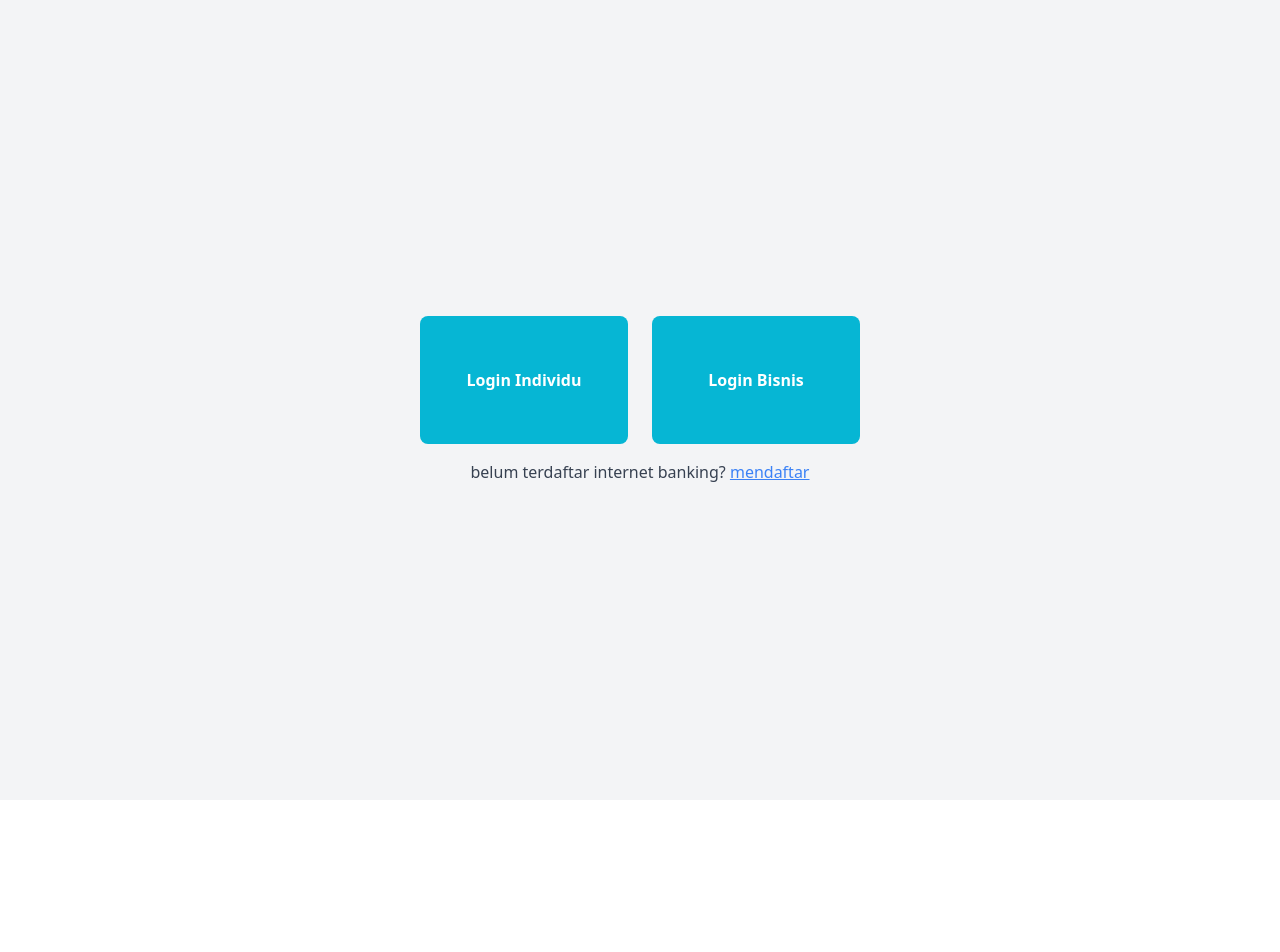
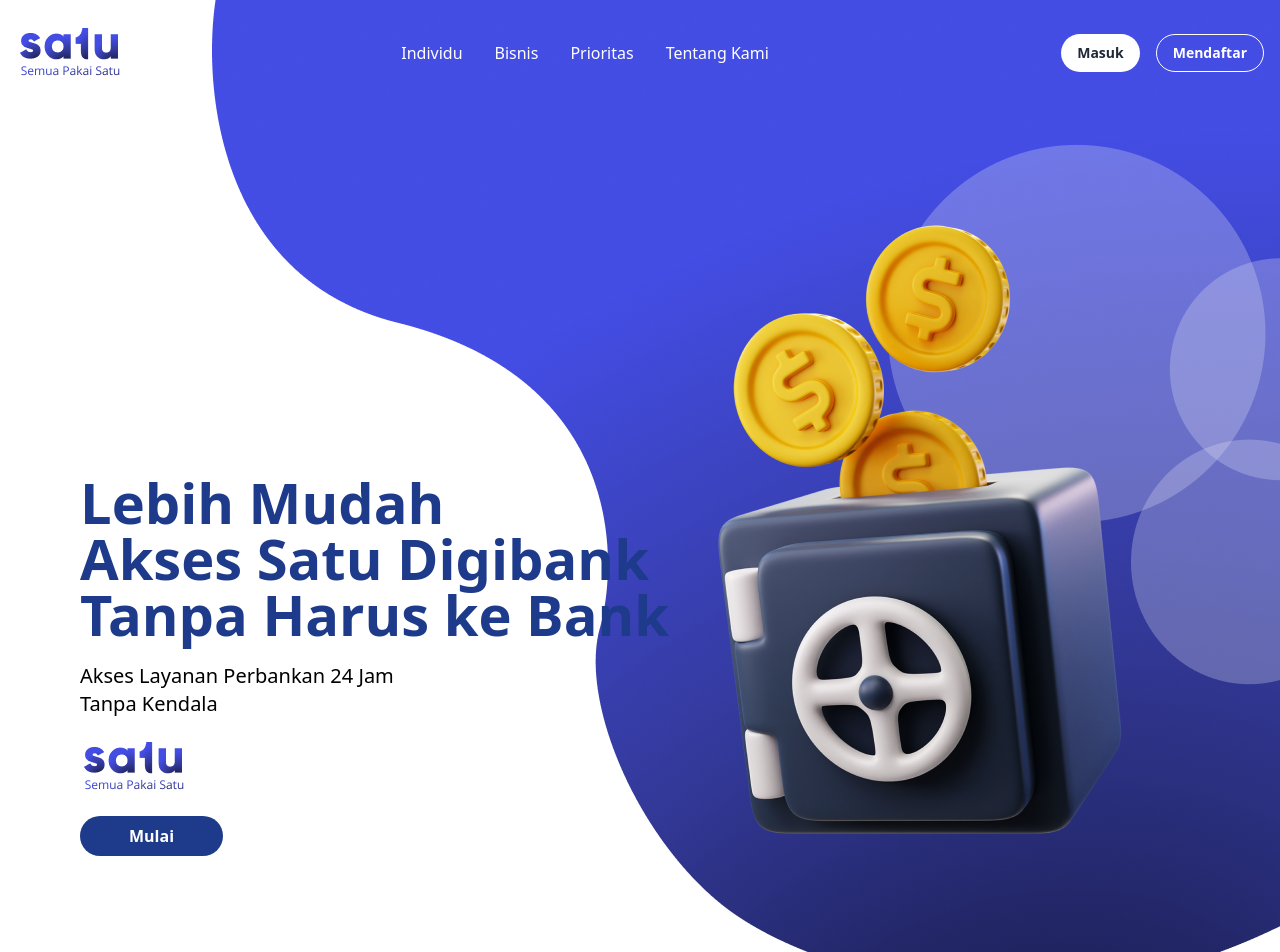
Before and after one commit to synrgy-satu/fsw-fe, a React (Vite) app: page / in a window 1280 px wide. Shown: the top 952 px of the page. Before the commit the page ends 800 px from the top, so only its background shows below. Built offline with nearby package versions, Linux system fonts and the light colour scheme.

Commit message:
feat - add landing page first section

```diff
--- a/src/pages/Onboarding.jsx
+++ b/src/pages/Onboarding.jsx
@@ -1,9 +1,33 @@
 import React from "react";
 import { Link } from "react-router-dom";
+import Navbar from "../components/home/Navbar";
+import imgHeader from "../assets/images/imgHeader.png";
+import logo from "../assets/images/logoTagLine.png"
 // import { Link } from 'react-router-dom';
 
 const Onboarding = () => {
   return (
+    <div className="max-w-[1440px] container mx-auto">
+      <div class="h-[989px] bg-right bg-no-repeat bg-[url('./assets/images/imgHeader.png')]">
+        <Navbar />
+        <section className="mt-[380px] ml-20">
+          <h1 className="w-[600px] font-[800] text-[56px] leading-[56px] text-blue-900">
+            Lebih Mudah <br /> Akses Satu Digibank Tanpa Harus ke Bank
+          </h1>
+          <p className="mt-5 mb-6 font-[400] text-xl">
+            Akses Layanan Perbankan 24 Jam <br /> Tanpa Kendala
+          </p>
+          <img className="mb-6" src={logo} alt="" />
+          <button className="w-[143px] px-4 py-2 text-md bg-blue-900 text-white font-semibold rounded-full">
+            Mulai
+          </button>
+        </section>
+      </div>
+
+      {/* first section */}
+
+      {/* second section */}
+      <section></section>
       <div className="flex items-center justify-center min-h-screen bg-gray-100">
         <div className="text-center">
           <div className="flex justify-center space-x-6 mb-4">
@@ -22,6 +46,7 @@
           </p>
         </div>
       </div>
+    </div>
   );
 };
 
```
Also changed, not shown: src/assets/images/imgHeader.png (added), src/assets/images/logoTagLine.png (added). Lines whose indentation alone changed are shown as unchanged.
